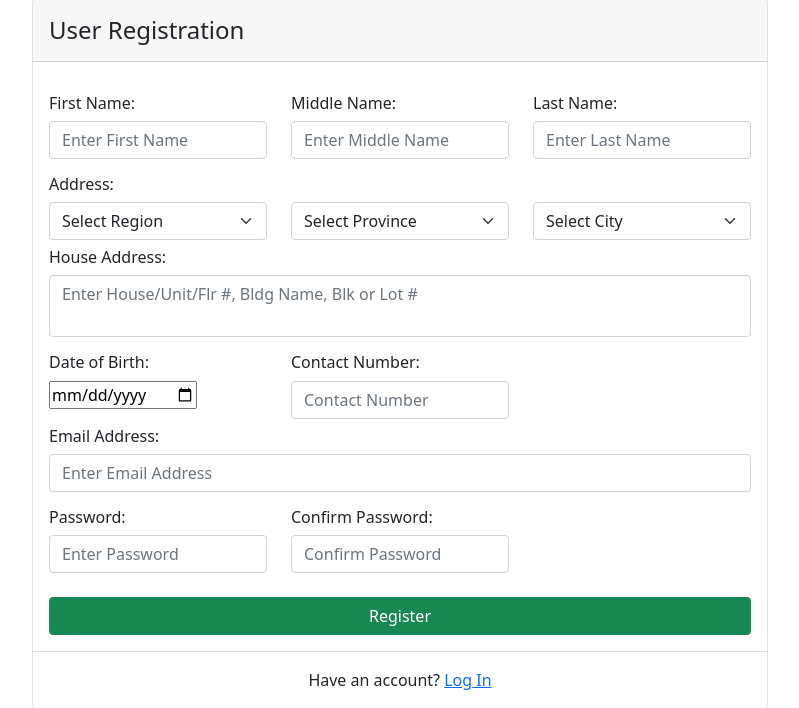
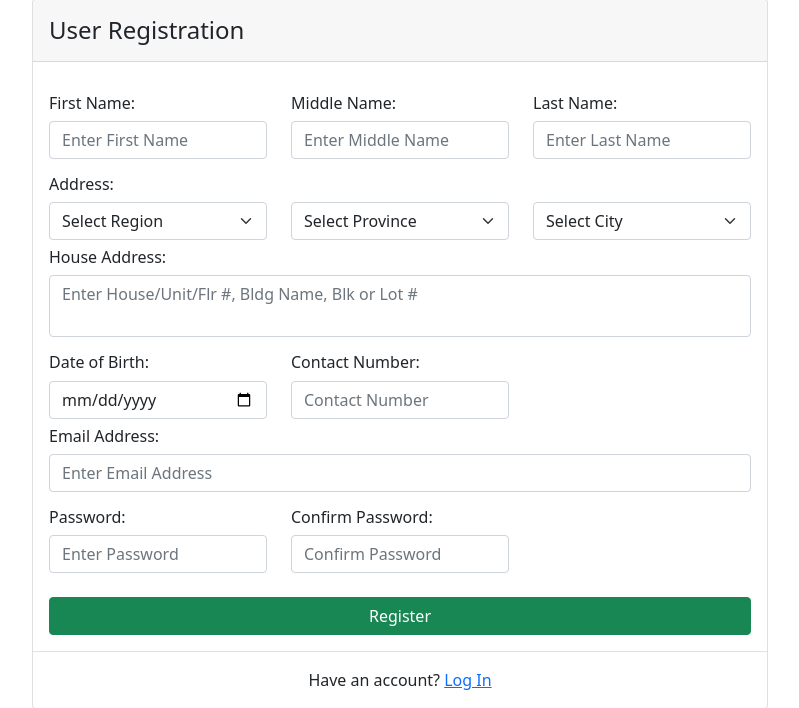
Before and after one commit to JohnRievenAdante/VaccineSchedulingSystem, a Flask app: page /Register in a window 1280 px wide. Shown: the part 105-813 px from the top of the page, without its empty margins (240-1039 px from the left). Run offline with Flask 2, Linux system fonts and the light colour scheme; some libraries are stand-ins or nearby versions.

Commit message:
fixed birthdate design

```diff
--- a/templates/Register.html
+++ b/templates/Register.html
@@ -76,7 +76,7 @@
                             <div class="row">
                                   <div class="col-lg-4 col-sm-4 col-xs-4">
                                     <h6 class="card-text">Date of Birth:</h6>
-                                    <input id="birthdate" type="date" CssClass="form-control"></input>
+                                    <input id="birthdate" type="date" class="form-control"></input>
                                   </div>
                                   <div class="col-lg-4 col-sm-4 col-xs-4">
                                       <h6 class="card-text">Contact Number:</h6>
```
